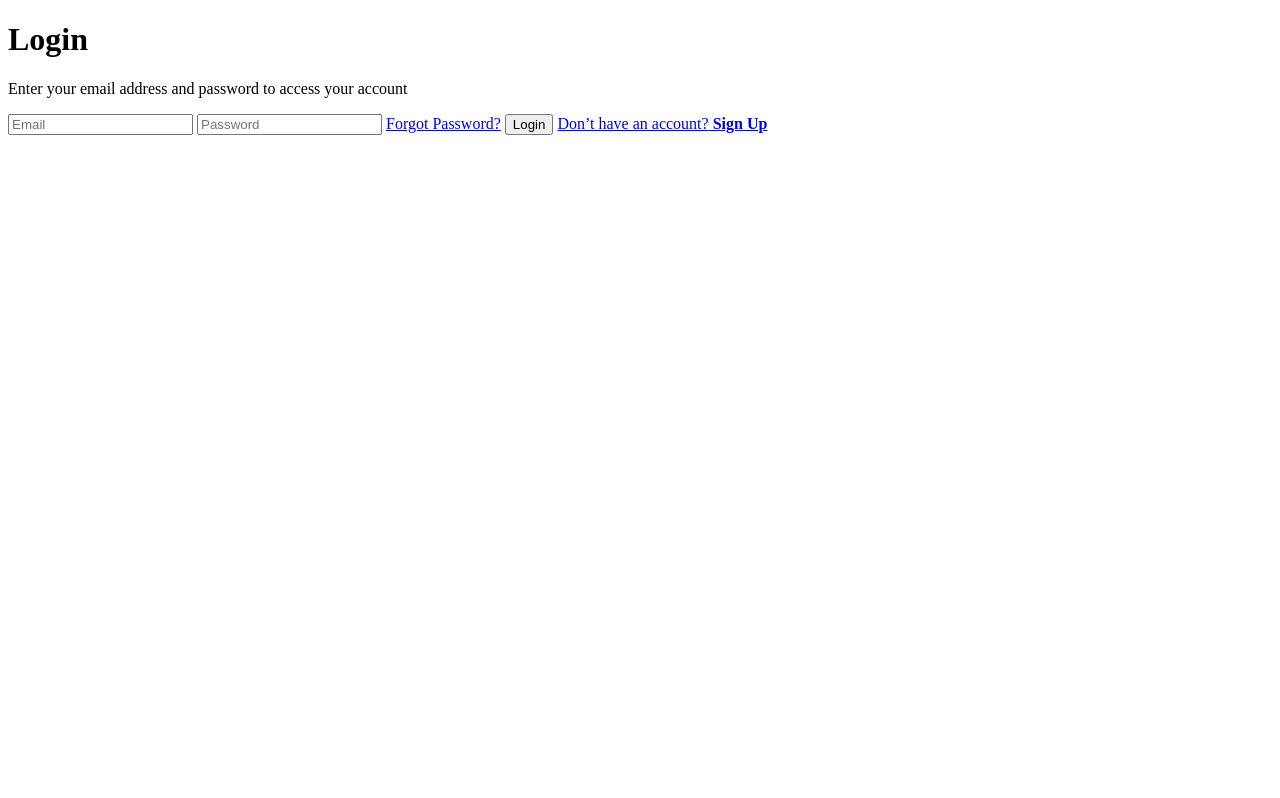
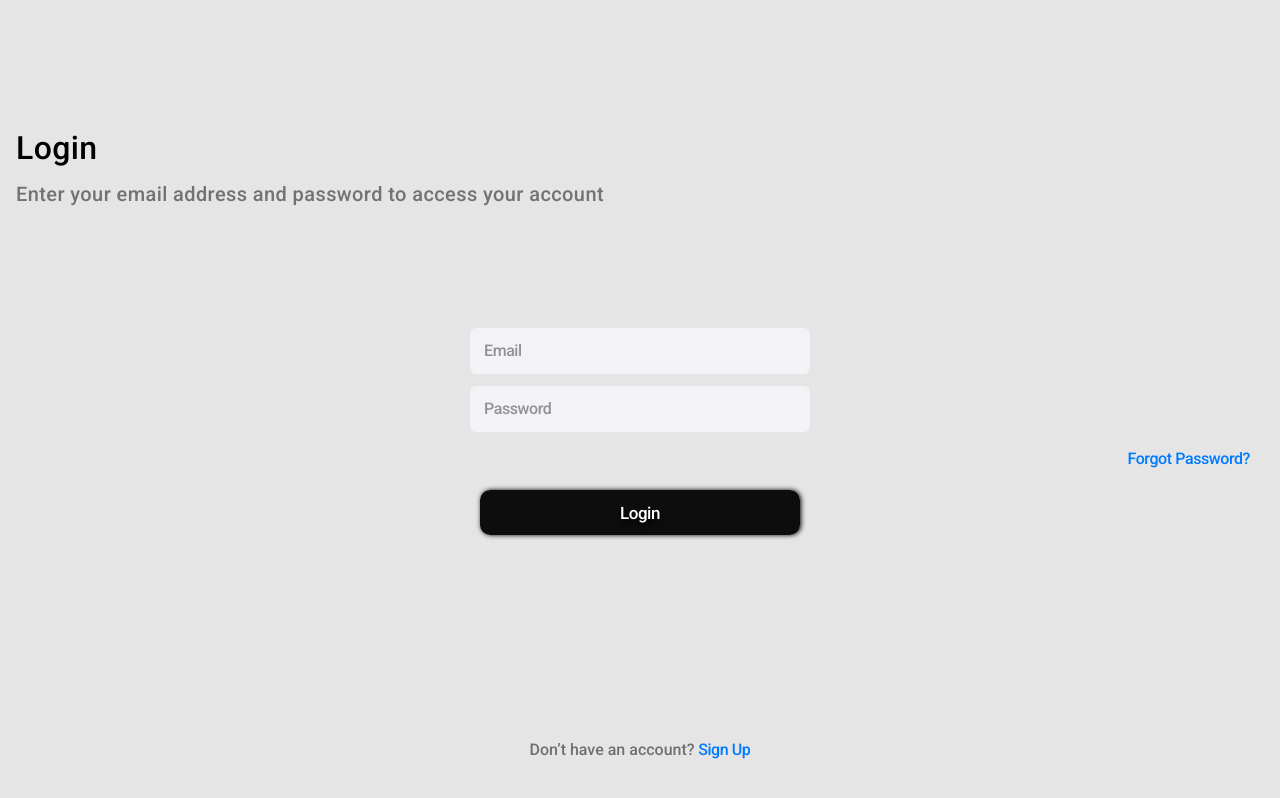
Before and after one commit to jarbasjh1413/application-login-screen, a plain HTML site: page index.html in a window 1280 px wide. Drawn offline with Linux system fonts and the light colour scheme; the site is published under a folder, as on GitHub Pages, so addresses that start at the root find nothing.

Commit message:
update index

```diff
--- a/index.html
+++ b/index.html
@@ -5,7 +5,7 @@
     <meta charset="UTF-8">
     <meta http-equiv="X-UA-Compatible" content="IE=edge">
     <meta name="viewport" content="width=device-width, initial-scale=1.0">
-    <link rel="stylesheet" href="/styles.css" type="text/css">
+    <link rel="stylesheet" href="styles.css" type="text/css">
     <link rel="preconnect" href="https://fonts.googleapis.com">
     <link rel="preconnect" href="https://fonts.gstatic.com" crossorigin>
     <link href="https://fonts.googleapis.com/css2?family=Roboto:ital,wght@0,300;0,500;0,700;0,900;1,100;1,300;1,500&display=swap" rel="stylesheet">
```
